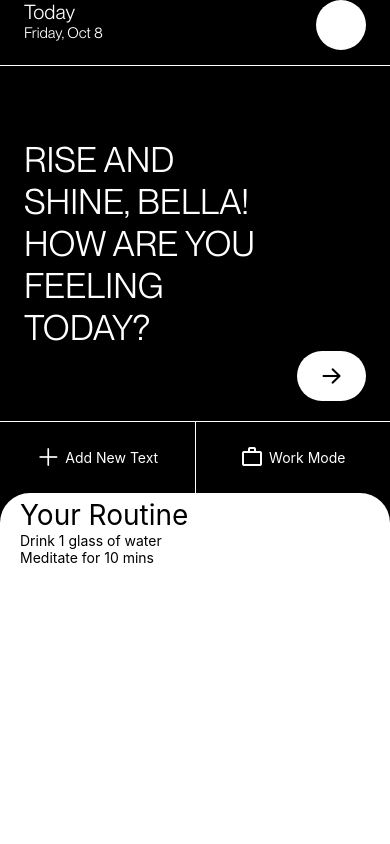
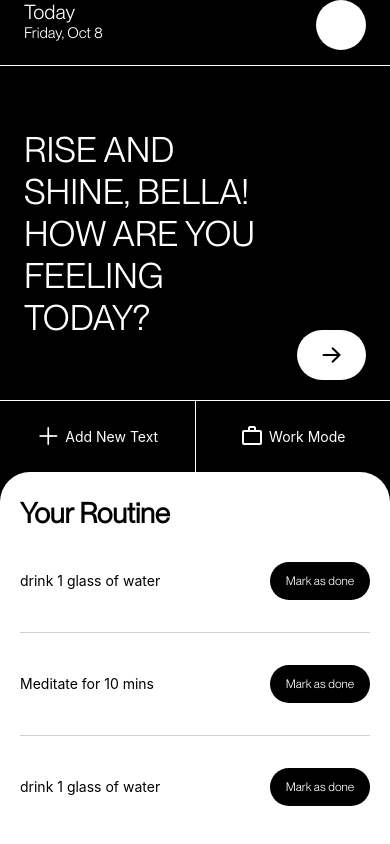
Before and after one commit to MyoThuKha/ToDo-app, a React Native app: screen / in a window 390 px wide. Built offline with nearby package versions, Linux system fonts and the light colour scheme.

Commit message:
added flatlist

```diff
--- a/components/displayText.tsx
+++ b/components/displayText.tsx
@@ -6,7 +6,7 @@ interface displayTextProps {
   style: {};
 }
 
-const Display: React.FC<displayTextProps> = ({ children, style }) => {
+const Display: React.FC<displayTextProps> = ({ children, style = {} }) => {
   return <Text style={[{ fontFamily: "display" }, style]}>{children}</Text>;
 };
 export default Display;
--- a/components/tasks.tsx
+++ b/components/tasks.tsx
@@ -1,17 +1,53 @@
 import React from "react";
-import { StyleSheet, Text, View } from "react-native";
-import { useState } from "react";
+import {
+  FlatList,
+  StyleSheet,
+  Text,
+  TouchableOpacity,
+  View,
+} from "react-native";
+import Display from "./displayText";
 
 interface tasksProps {
   foreground: () => string;
+  background: () => string;
 }
 
-const Tasks: React.FC<tasksProps> = ({ foreground }) => {
+const Tasks: React.FC<tasksProps> = ({ foreground, background }) => {
+  const data = [
+    { text: "drink 1 glass of water", key: "0" },
+    { text: "Meditate for 10 mins", key: "1" },
+    { text: "drink 1 glass of water", key: "2" },
+    { text: "Meditate for 10 mins", key: "3" },
+    { text: "drink 1 glass of water", key: "4" },
+    { text: "drink 1 glass of water", key: "5" },
+    { text: "drink 1 glass of water", key: "6" },
+    { text: "Meditate for 10 mins", key: "7" },
+    { text: "Meditate for 10 mins", key: "8" },
+    { text: "Meditate for 10 mins", key: "9" },
+    { text: "drink 1 glass of water", key: "10" },
+    { text: "Meditate for 10 mins hey", key: "11" },
+  ];
   return (
     <View style={[styles.section2, { backgroundColor: foreground() }]}>
-      <Text style={styles.title}>Your Routine</Text>
-      <Text>Drink 1 glass of water</Text>
-      <Text>Meditate for 10 mins</Text>
+      <Display style={styles.title}>Your Routine</Display>
+      <FlatList
+        data={data}
+        renderItem={({ item }) => {
+          return (
+            <View style={styles.item}>
+              <Text>{item.text}</Text>
+              <TouchableOpacity
+                style={[styles.done, { backgroundColor: background() }]}
+              >
+                <Display style={{ color: foreground(), fontSize: 12 }}>
+                  Mark as done
+                </Display>
+              </TouchableOpacity>
+            </View>
+          );
+        }}
+      />
     </View>
   );
 };
@@ -20,12 +56,28 @@ export default Tasks;
 const styles = StyleSheet.create({
   section2: {
     paddingHorizontal: 20,
-    paddingVertical: 5,
+    paddingVertical: 24,
     flex: 4,
     borderTopRightRadius: 30,
     borderTopLeftRadius: 30,
   },
   title: {
     fontSize: 28,
+    fontWeight: "bold",
+  },
+  item: {
+    paddingVertical: 32,
+    borderBottomColor: "#d1d1d1",
+    borderBottomWidth: 1,
+    flexDirection: "row",
+    alignItems: "center",
+    justifyContent: "space-between",
+  },
+  done: {
+    height: 38,
+    width: 100,
+    alignItems: "center",
+    justifyContent: "center",
+    borderRadius: 20,
   },
 });
--- a/pages/home.tsx
+++ b/pages/home.tsx
@@ -60,7 +60,7 @@ const Home = () => {
       </View>
 
       {/* tasks */}
-      <Tasks foreground={foreground} />
+      <Tasks foreground={foreground} background={background} />
     </>
   );
 };
```
